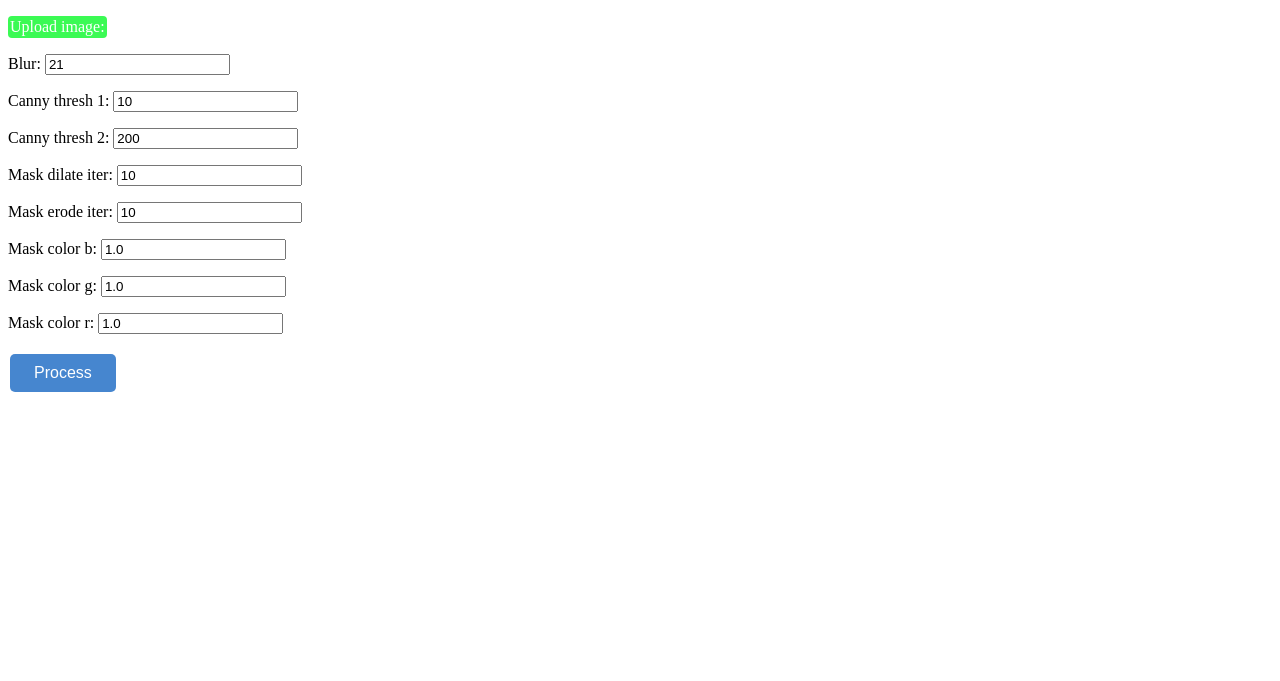
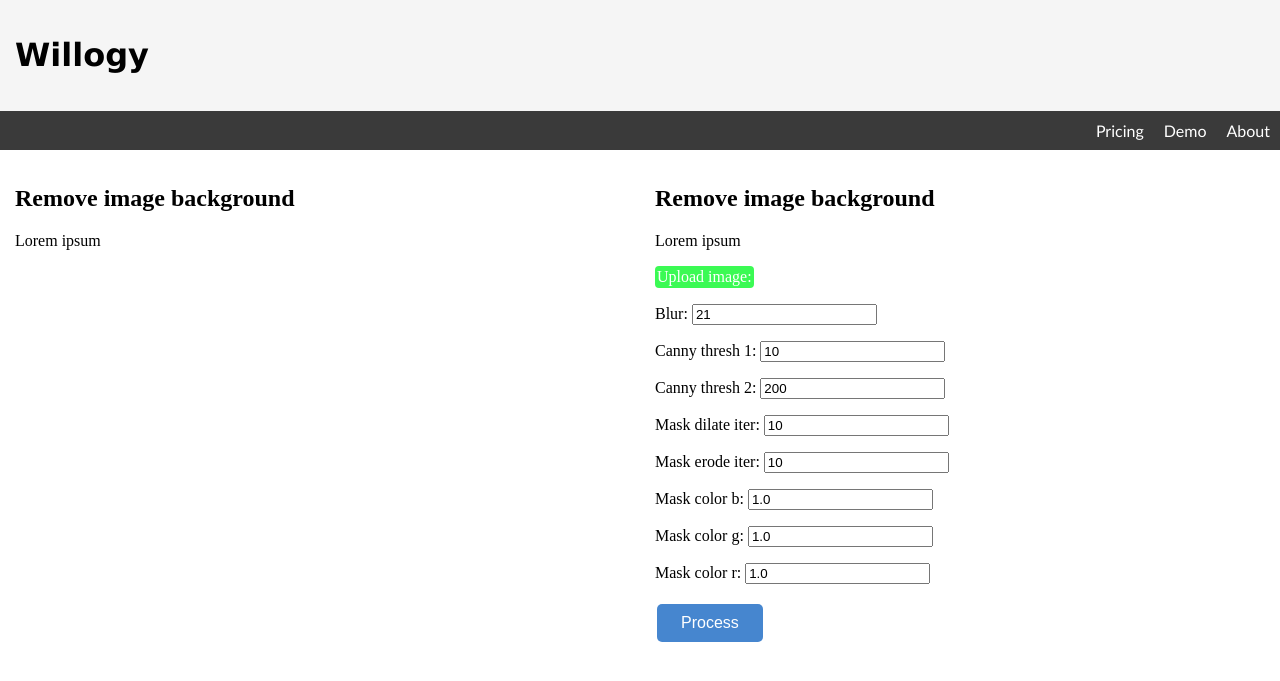
Before and after one commit to huyvquoc/image-processing-website, a Django app: page /removebackground/ in a window 1280 px wide. Shown: the top 681 px of the page. Run offline with Django 3.2, Linux system fonts and the light colour scheme; some libraries are stand-ins or nearby versions.

Commit message:
Add 2-column layout

```diff
--- a/core/templates/core/preprocess_image.html
+++ b/core/templates/core/preprocess_image.html
@@ -1,6 +1,7 @@
 <!DOCTYPE html>
 <html>
     <head>
+        <!-- <meta content="width=device-width, initial-scale=1" name="viewport" /> -->
         <style>
             .process-image {
                 background-color: #2571c7d8;
@@ -36,9 +37,79 @@
                 background-color: rgb(114, 248, 114);
                 color: white;
             }
+            /*Important for creating two-column layout*/
+            * {
+                box-sizing: border-box;
+            }
+
+            body {
+                margin: 0;
+            }
+
+            .header {
+                background-color: whitesmoke;
+                padding: 15px;
+                text-align: left;
+                font-family: Verdana, Geneva, Tahoma, sans-serif;
+            }
+
+            .top-nav {
+                overflow: hidden;
+                background-color: rgba(0, 0, 0, 0.774);
+            }
+            .top-nav a {
+                float: right;
+                display: box;
+                color: white;
+                text-align: center;
+                padding: 10px 10px;
+                text-decoration: snow;
+                font-family: 'Gill Sans', 'Gill Sans MT', Calibri, 'Trebuchet MS', sans-serif;
+            }
+            .top-nav a:hover {
+                background-color: slategrey;
+                color: snow;
+            }
+
+            /*Create two equal columns*/
+            .column {
+                float: left;
+                width: 50%;
+                padding: 15px;
+            }
+            /*Clear floats after the columns*/
+            .row:after {
+                content: "";
+                display: table;
+                clear: both;
+            }
+            /* @media screen and (max-width:600px) {
+                .column {
+                    width: 100%;
+                }
+            } */
+
         </style>
     </head>
     <body>
+        <div class="header">
+            <h1>Willogy</h1>
+        </div>
+
+        <div class="top-nav">
+            <a href="#">About</a>
+            <a href="#">Demo</a>
+            <a href="#">Pricing</a>
+        </div>
+
+        <div class="row">
+            <div class="column">
+                <h2>Remove image background</h2>
+                <p>Lorem ipsum</p>
+            </div>
+            <div class="column">
+                <h2>Remove image background</h2>
+                <p>Lorem ipsum</p>
                 {% load crispy_forms_tags %}
 
                 <form id="post_form" method="post" enctype="multipart/form-data">
@@ -61,5 +132,7 @@
                 {% if img_obj %}
                     <img src="{{ img_obj.image.url }}" alt="connect" style="max-height:300px">
                 {% endif %}
+            </div>
+        </div>
     </body>
 </html>
```
Lines whose indentation alone changed are shown as unchanged.
